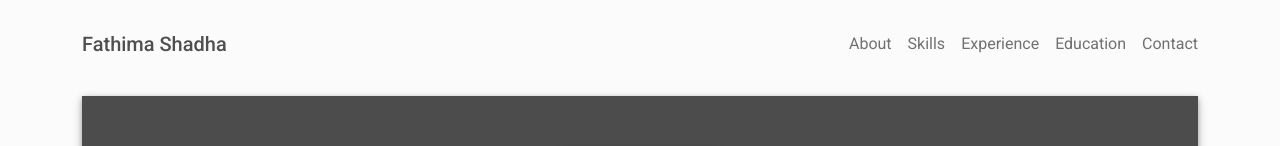
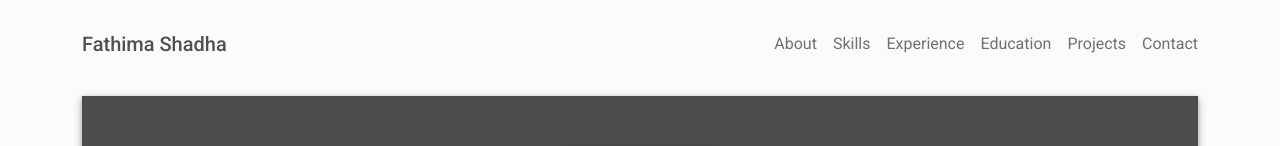
Before and after one commit to shadhavk/website, a plain HTML site: page index.html in a window 1280 px wide. Shown: the top 146 px of the page. Drawn offline with Linux system fonts and the light colour scheme.

Commit message:
project na added

```diff
--- a/index.html
+++ b/index.html
@@ -39,6 +39,8 @@
                 <li class="nav-item"><a class="nav-link" href="#experience" title="Experience"><span class="menu-title">Experience</span></a>
                 </li>
                 <li class="nav-item"><a class="nav-link" href="#education" title="Education"><span class="menu-title">Education</span></a>
+                </li>
+                <li class="nav-item"><a class="nav-link" href="#education" title="Education"><span class="menu-title">Projects</span></a>
                 </li>
                 <li class="nav-item"><a class="nav-link" href="#contact" title="Contact"><span class="menu-title">Contact</span></a>
                 </li>
```
